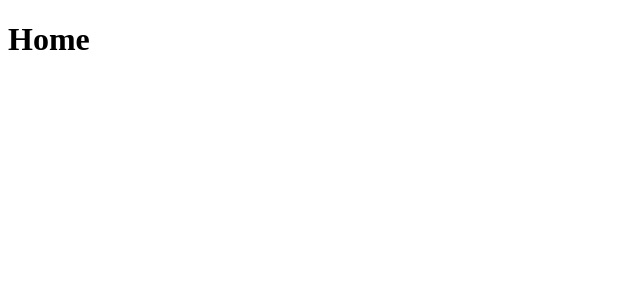
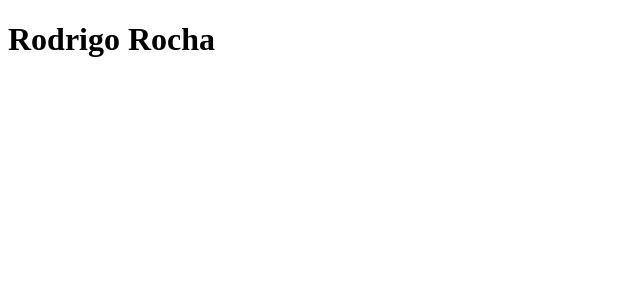
Before and after one commit to rodrocha444/clone-tabnews, a Next.js app: page / in a window 1280 px wide. Shown: the top 300 px of the page, without its empty margins (0-640 px from the left). Built offline with nearby package versions, Linux system fonts and the light colour scheme.

Commit message:
:speech_balloon: Update Home literal

```diff
--- a/pages/index.js
+++ b/pages/index.js
@@ -1,3 +1,3 @@
 export default function Home() {
-  return <h1>Home</h1>;
+  return <h1>Rodrigo Rocha</h1>;
 }
```
